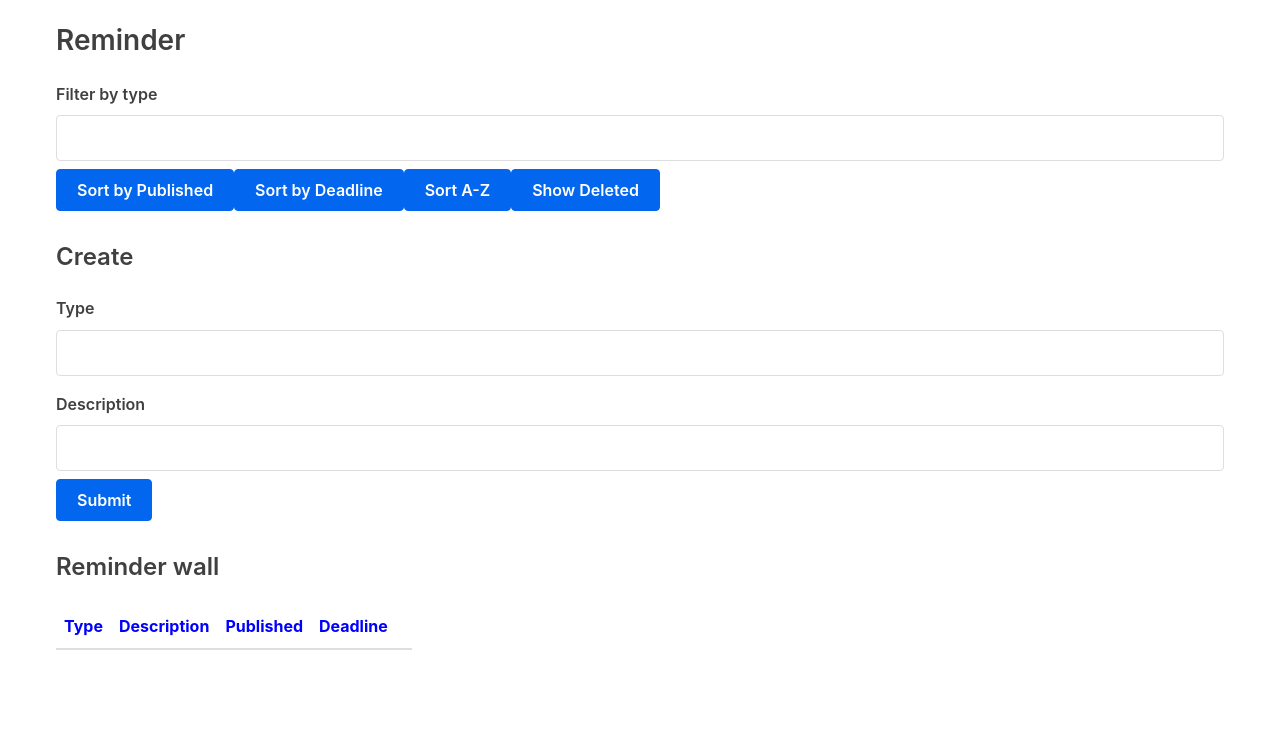
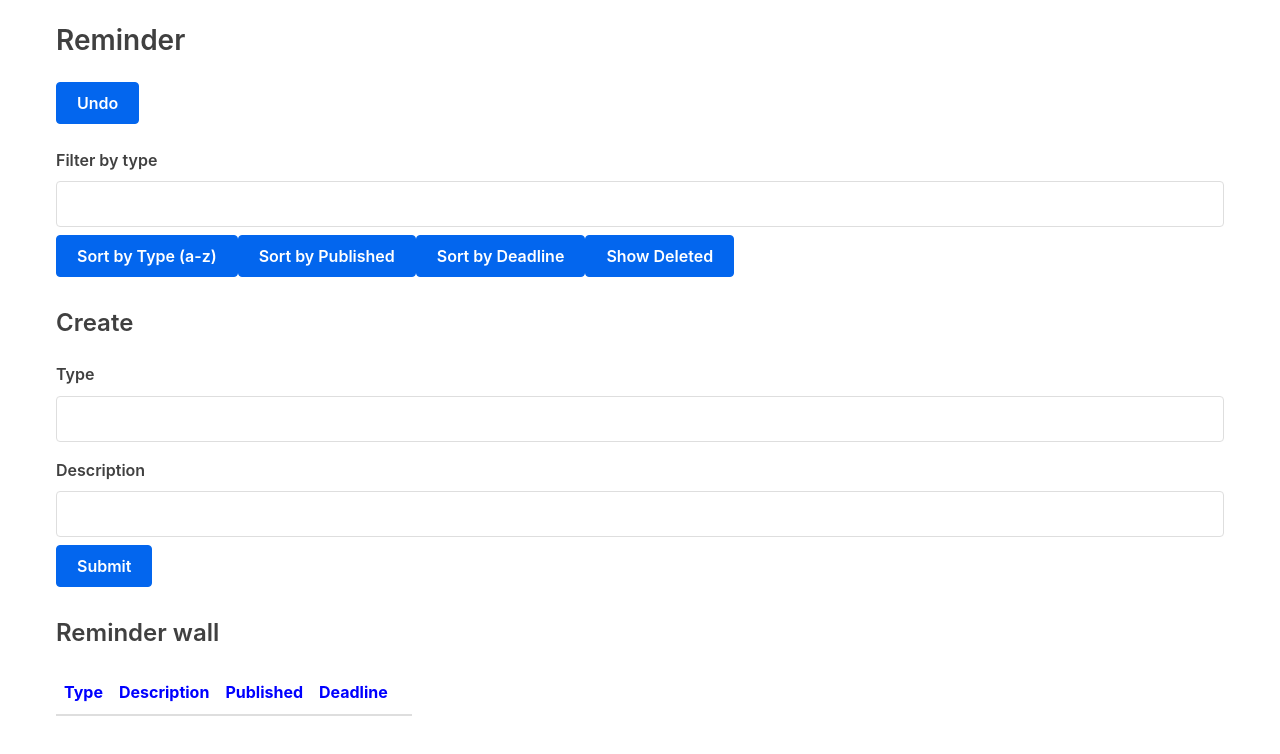
Before and after one commit to eSerrano24/Reminder_app, a React (Create React App) app: page / in a window 1280 px wide. Shown: the top 754 px of the page. Built offline with nearby package versions, Linux system fonts and the light colour scheme.

Commit message:
created undo and fixed the a-z sortying

```diff
--- a/src/App.js
+++ b/src/App.js
@@ -10,25 +10,27 @@ class App extends Component {
     filterArr: [],
     filterExpression: '',
     td_array: [],
-    deleted: []
+    deleted: [],
+    td_deleted: [],
+    deletePage: false
   };
 
-  removeCharacter = index => {
-    const { reminders } = this.state;
+  removeCharacter = index => { // does not work for the trash yet
+    const {reminders, td_deleted, deleted } = this.state;
+    const newDelete = [...td_deleted, reminders[index].value];
     const newArr = reminders.filter((notused, i) => {
-      if (i === index) {
-        this.state.deleted.push(notused);
-      }
       return i !== index;
     });
 
     this.setState({
+      deleted: [...deleted, reminders[index]],
       reminders: newArr,
-      filterArr: newArr
+      filterArr: newArr,
+      td_deleted: newDelete
     });
 
     // must resize table-array after deleting
-    alert("removing (index): "+index);
+    // alert("removing (index): "+index);
     this.state.td_array.splice(index, 1);
     console.log("td_arr: on remove- "+this.state.td_array);
   };
@@ -45,11 +47,12 @@ class App extends Component {
 
   // value of the expiration date when it is changed for the table class
   tdDates = (val, ind) => {
-    const {reminders} = this.state;
+    const {reminders, td_array} = this.state;
     this.setState({
+      td_array: [...td_array, val],
       reminders: reminders.map(function(row, i) {
         if(i===ind) {
-          row.value = Date.parse(val);
+          row.value = val;
           row.created = new Date().getTime();
         }
         return row;
@@ -80,34 +83,44 @@ class App extends Component {
   }
 
   sortTable = (event) => {
-    const {reminders, deleted} = this.state;
+    const {reminders, deleted, deletePage} = this.state;
     const {name, value} = event.target;
 
-    let obj;
+    let obj; let returned = 0;
     if (name === 'deleted') {
       obj = deleted;
-    }
+      this.setState({deletePage: !deletePage});
+    } else if (name === 'alphabetized') {
+      obj = [].concat(reminders).sort(function(a, b) {
+        if (a.type.toLowerCase() < b.type.toLowerCase()) {
+          returned = -1;
+        }
+        if (b.type.toLowerCase() < a.type.toLowerCase()) {
+          returned = 1;
+        }
+        return returned;
+      });
+    } // end of aphabetized
     else {
       obj = [].concat(reminders).sort(function(a,b) {
-        if(name === 'deadline') {
-          return b.value - a.value;
-        }
-        if (name === 'alphabetized') {
-          if (a.type < b.type) {
-            return 1;
+        if (name === 'deadline') {
+          // alert('returned deadline');
+          if (a.value > b.value) {
+            returned = -1;
           }
-          if (b.type < a.type) {
-            return -1;
+          if (b.value > a.value) {
+            returned = 1;
           }
+          return returned;
         }
         if (name === 'published') {
-          return a.created - b.created
+          // alert('returned published');
+          returned = a.created - b.created
         }
-        alert('returned 0');
-        return 0;
+        return returned;
       });
       const td_sort = obj.map((val)=> {
-        return new Date(val.value).toLocaleDateString();
+        return val.value;
       });
 
       // map the table
@@ -122,11 +135,36 @@ class App extends Component {
     })
   }
 
+  undo = () => {
+    const {reminders, deleted, td_array, td_deleted} = this.state;
+    if (deleted.length > 0) {
+    const push = deleted[deleted.length-1];
+    const newArr = [...reminders, push];
+    alert(push.value);
+    this.setState({
+      td_array: [...td_array, push.value],
+      td_deleted: (td_deleted).filter((val, ind)=>{
+        return ind !== (td_deleted.length-1);
+      }),
+
+      reminders: newArr,
+
+      deleted: deleted.filter((val, ind) => {
+         return ind !== deleted.length - 1;
+      }),
+      })
+      this.setState({
+        filterArr: this.selectFilter(this.state.filterExpression, newArr),
+      })
+    }
+  }
+
   render() {
-    const { reminders, filterExpression, filterArr, td_array} = this.state;
+    const { reminders, filterExpression, filterArr, td_array, deletePage, td_deleted} = this.state;
     return (
       <div className="container">
         <h3>Reminder</h3>
+        <button onClick={this.undo}>Undo</button>
         <Filter
           filterExpression={filterExpression}
           handleFilter={this.handleFilter}
@@ -140,11 +178,15 @@ class App extends Component {
         />
         <h4>Reminder wall</h4>
         <Table
+          deletePage={deletePage}
+          td_deleted = {td_deleted}
+          td_array={td_array}
           original = {reminders}
           filterArr={filterArr}
           removeCharacter={this.removeCharacter}
-          td_array={td_array}
+
           tdDates={this.tdDates}
+
         />
       </div>
     );
--- a/src/Form.js
+++ b/src/Form.js
@@ -29,12 +29,8 @@ class Form extends Component {
 
     event.preventDefault();
 
-    const temp = 'December 31, 1969';
-    // we don't need to use setState?
-    this.props.td_array.push(temp);
-    this.props.tdDates(new Date(temp).getTime());
-
-    alert("table array: "+this.props.td_array);
+    const temp = new Date(1969).toDateString();
+    this.props.tdDates(temp, this.props.td_array.length-1);
     console.log('td_arr on submit: '+this.props.td_array);
 
     this.props.handleSubmit(this.state);
--- a/src/Options.js
+++ b/src/Options.js
@@ -4,9 +4,9 @@ const Options = props => {
 
     return (
         <div>
+            <button name='alphabetized' value='reminders' onClick={props.sortTable}>Sort by Type (a-z)</button>
             <button name='published' value='reminders' onClick={props.sortTable}>Sort by Published</button>
             <button name='deadline' value='reminders' onClick={props.sortTable}>Sort by Deadline</button>
-            <button name='alphabetized' value='reminders' onClick={props.sortTable}>Sort A-Z</button>
             <button name='deleted' value='deleted' onClick={props.sortTable}>Show Deleted</button>
         </div>
     );
--- a/src/Table.js
+++ b/src/Table.js
@@ -4,7 +4,7 @@ import EdiText from 'react-editext';
 let count = 0;
 const Table = props => {
 
-  const { original, filterArr, removeCharacter, td_array, tdDates } = props;
+  const { original, filterArr, removeCharacter, td_array, tdDates, deletePage, td_deleted } = props;
 
   return (
     <table id = "myTable" style={{color: "blue", width: "auto"}}>
@@ -15,6 +15,8 @@ const Table = props => {
         removeCharacter={removeCharacter}
         td_array = {td_array}
         tdDates = {tdDates}
+        deletePage = {deletePage}
+        td_deleted = {td_deleted}
       />
     </table>
   );
@@ -39,10 +41,10 @@ let TableBody = props => {
   const rows = props.filterArr.map((row, index) => {
 
   const handleSave = (val, iP) => {
-    props.td_array[iP.count] = new Date(val).toLocaleDateString(); // we don't need to use setState?
+    props.td_array[iP.count] = val; // we don't need to use setState?
     props.tdDates(val, iP.count);
 
-    alert("Row: "+iP.count); // -- this alert tells us the row we chose
+    // alert("Row: "+iP.count); // -- this alert tells us the row we chose
   }
     return (
     <tr key={index}>
@@ -52,7 +54,7 @@ let TableBody = props => {
         <td>
           <EdiText
             type="date"
-            value={props.td_array[index]} // bind this with the array (because rows move around)
+            value={(props.deletePage == true) ? props.td_deleted[index] : props.td_array[index]} // bind this with the array (because rows move around)
             onSave={handleSave}
             inputProps={{
               count: count++,
```
